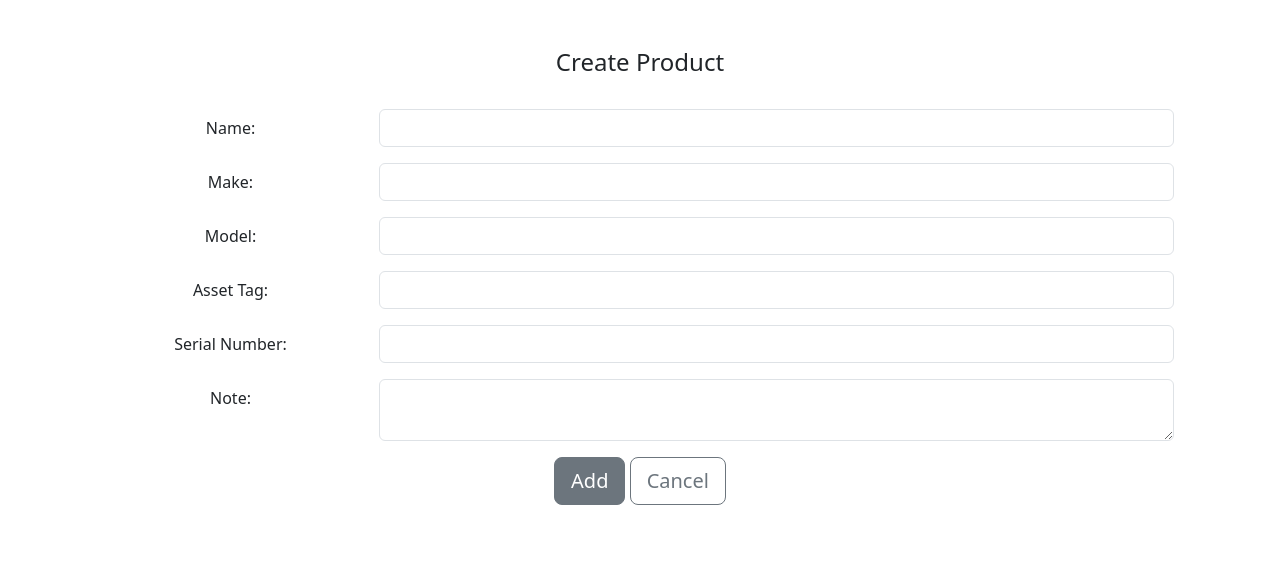
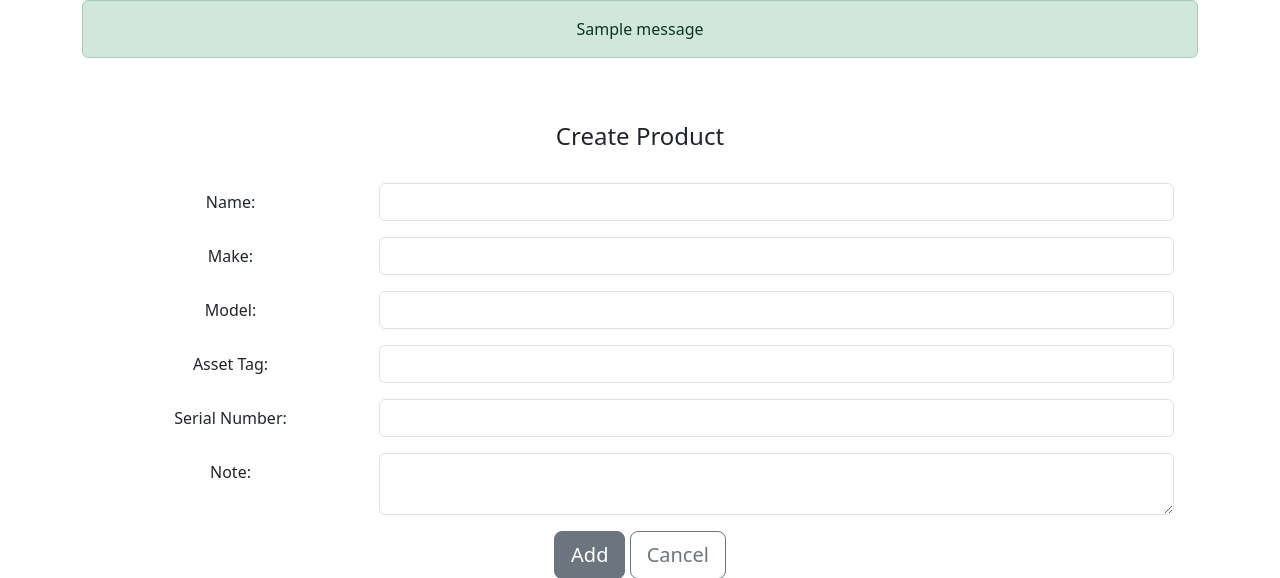
Before and after one commit to bsarifhsu/miniproject4BSari, a Django app: page /products/create/ in a window 1280 px wide. Shown: the part 56-634 px from the top of the page. Run offline with Django 4.2, Linux system fonts and the light colour scheme; a user stored in the database is signed in; tables that the repository leaves empty hold one stand-in row (values such as "Sample post"); one stand-in notice (Sample message) is shown.

Commit message:
Success message added.

```diff
--- a/inventory/templates/inventory/product_create.html
+++ b/inventory/templates/inventory/product_create.html
@@ -5,6 +5,13 @@
 {% endblock %}
 
 {% block content %}
+    {% if messages %}
+    <div class="alert alert-success">
+            {% for message in messages %}
+                {{ message }}
+            {% endfor %}
+    </div>
+    {% endif %}
     <div class="container col-xxl-6 px-4 py-5">
         <h4>Create Product</h4>
         <br/>
--- a/inventory/views.py
+++ b/inventory/views.py
@@ -11,6 +11,7 @@ from .models import Product
 from .forms import ProductForm, SignUpForm
 from django.views.generic.edit import CreateView
 from django.urls import reverse_lazy
+from django.contrib import messages
 
 
 def home(request):
@@ -59,10 +60,11 @@ def product_create(request):
         form = ProductForm(request.POST)
         if form.is_valid():
             new_product = form.save()
+            # After successfully creating a new product
+            messages.success(request, 'Product created successfully.')
             return redirect('inventory:product_detail', product_id=new_product.id)
     else:
         form = ProductForm()
-
     return render(request, 'inventory/product_create.html', {'form': form})
 
 
@@ -72,8 +74,8 @@ class CustomLoginView(LoginView):
     redirect_authenticated_user = True  # Redirect authenticated users away from the login page
 
 
-class CustomLogoutView(LogoutView):
-    template_name = 'registration/logout.html'  # Optional: Provide a custom logout template
+# class CustomLogoutView(LogoutView):
+#     template_name = 'registration/logout.html'  # Optional: Provide a custom logout template
 
 
 class SignUpView(CreateView):
```
